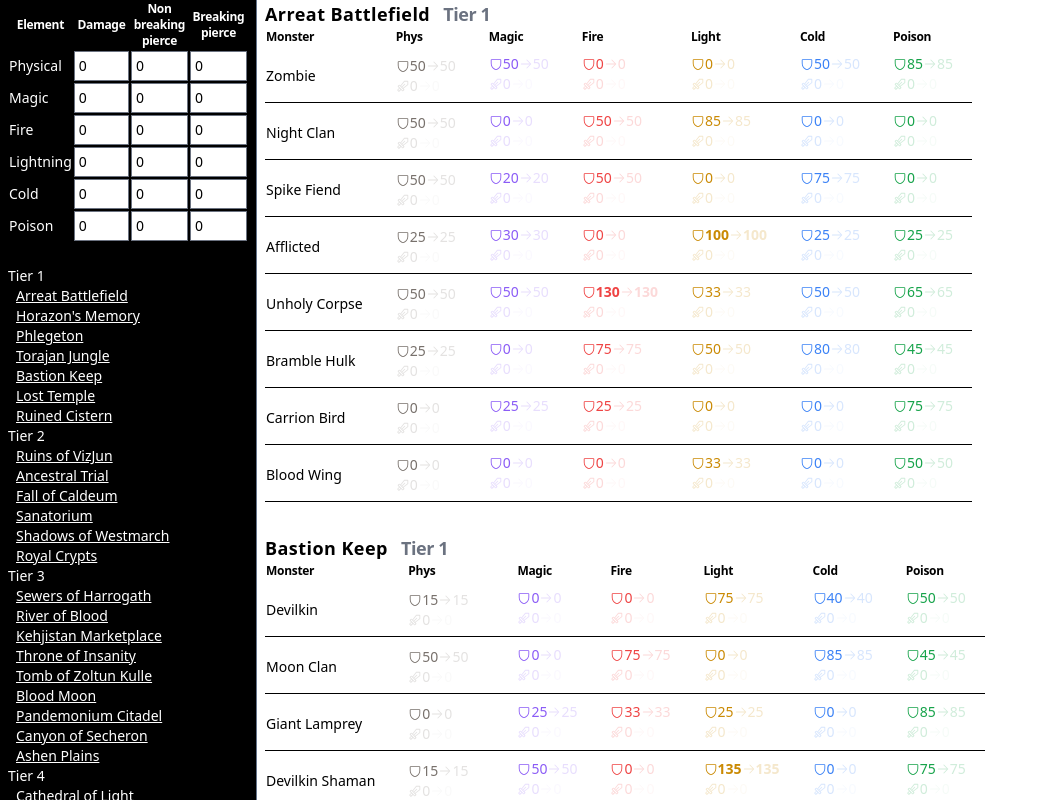
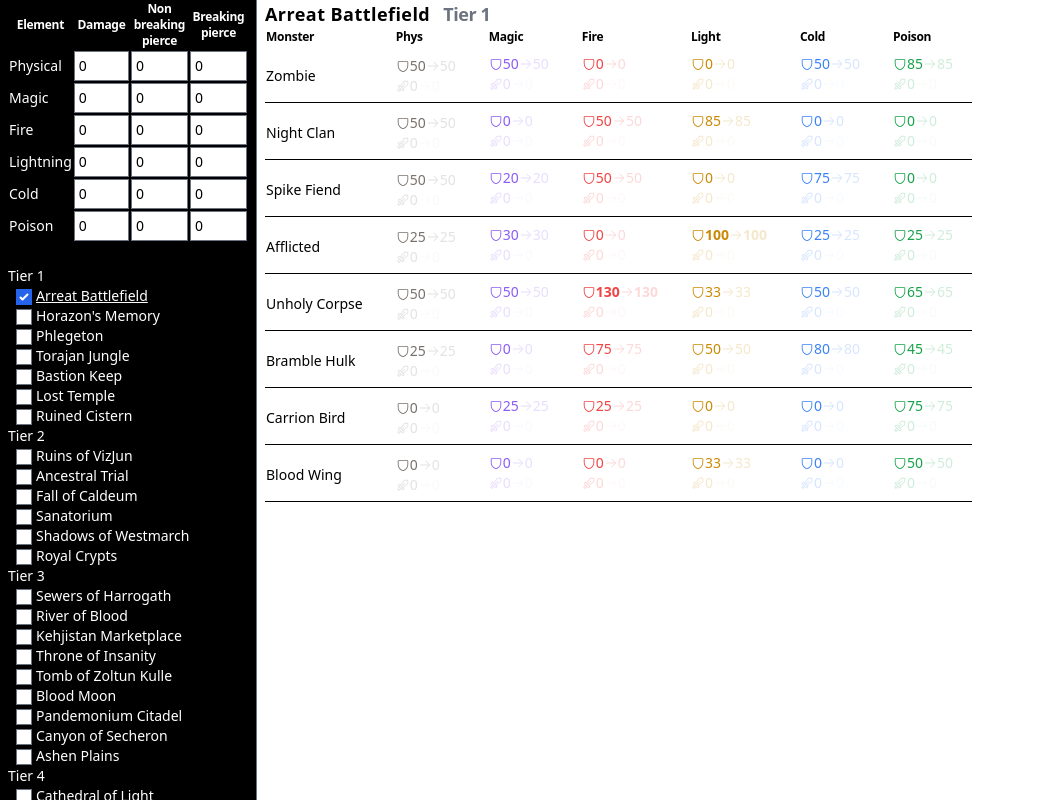
Before and after one commit to finpingvin/pd2-map-dmg-calculator, a Nuxt app: page / in a window 1280 px wide. Shown: the whole page, without its empty margins (0-1040 px from the left). Built offline with nearby package versions, Linux system fonts and the light colour scheme.

Commit message:
Laborating with a filtered list of maps

```diff
--- a/pages/index.vue
+++ b/pages/index.vue
@@ -25,11 +25,16 @@ const poisonDmg = ref(0);
 const poisonPierceNonBreaking = ref(0);
 const poisonPierceBreaking = ref(0);
 
+const selectedLevelNames = ref(['Arreat Battlefield'])
+
+const selectedLevels = computed(() => (
+  levels.filter((l) => selectedLevelNames.value.includes(l.displayName))
+))
 const sortedLevels = computed(() => (
-  levels.slice(0).sort((l1, l2) => (
+  selectedLevels.value.slice(0).sort((l1, l2) => (
     l1.tier - l2.tier || l1.displayName.localeCompare(l2.displayName)
   ))
-));
+))
 
 const levelsGroupedByTier = computed(() => (
   levels.reduce((acc, curr) => {
@@ -98,7 +103,11 @@ const hasDmg = computed(() => (
           <h3>Tier {{ tier }}</h3>
           <ul class="ml-2">
             <li v-for="level in levelsInTier">
-              <a class="underline" :href="`#${level.displayName}`">{{ level.displayName }}</a>
+              <label>
+                <input type="checkbox" :value="level.displayName" v-model="selectedLevelNames" class="mr-1">
+                <a v-if="selectedLevelNames.includes(level.displayName)" class="underline" :href="`#${level.displayName}`">{{ level.displayName }}</a>
+                <template v-else>{{ level.displayName }}</template>
+              </label>
             </li>
           </ul>
         </template>
@@ -106,7 +115,7 @@ const hasDmg = computed(() => (
     </div>
 
     <div class="grow pl-2 overflow-y-scroll border-slate-500 border-l-solid border-l">
-      <div v-for="level in sortedLevels" :id="level.displayName" class="mb-8 text-sm">
+      <div v-for="level in sortedLevels" :key="level.displayName" :id="level.displayName" class="mb-8 text-sm">
         <h1 class="text-lg tracking-wide font-bold">
           {{ level.displayName }}
           <span class="text-gray-500 text-md tracking-tight ml-2">Tier {{ level.tier }}</span>
```
